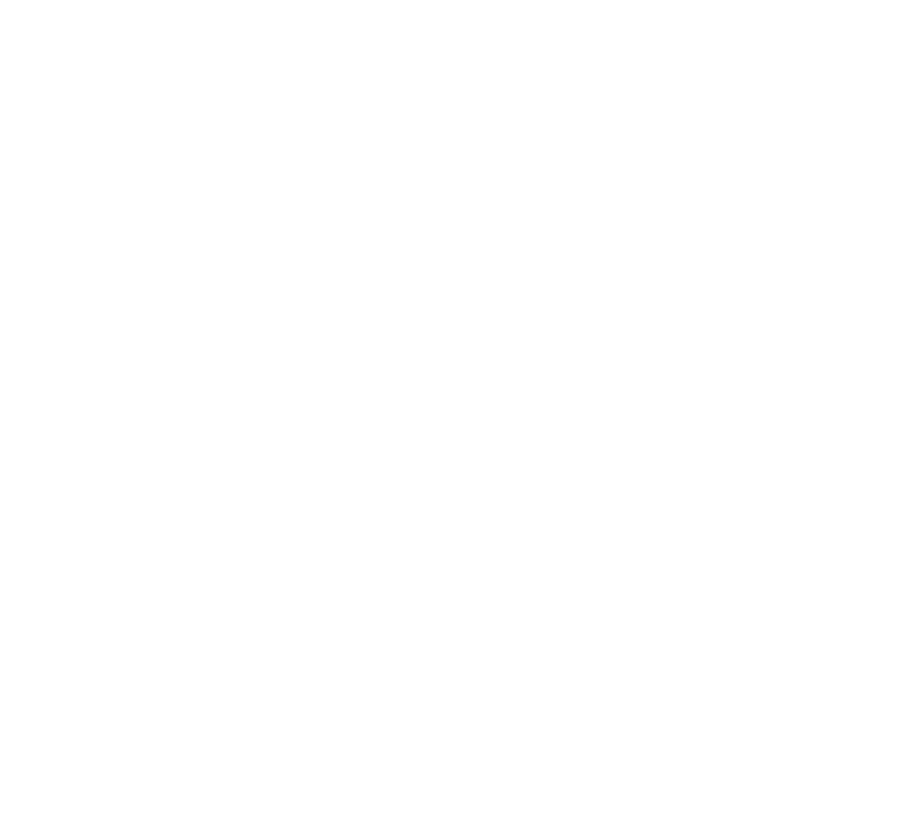
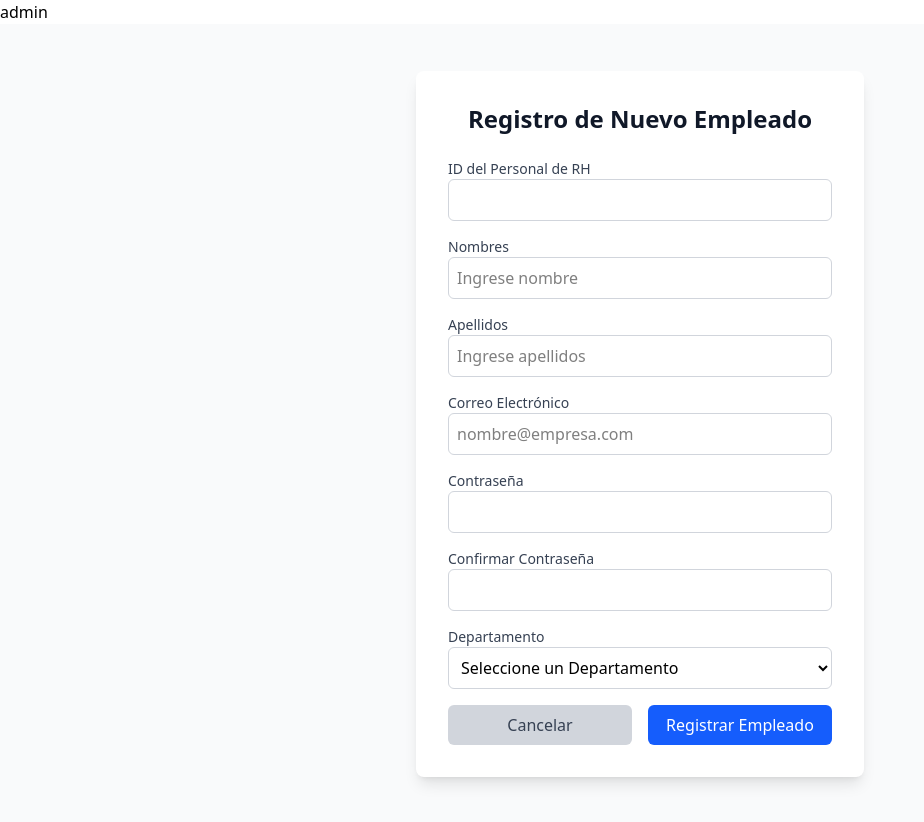
Before and after one commit to Codex-Utma/Talent-Quest-2.0, a React (Vite) app in the folder Frontend/: page /admin/Adduser in a window 1280 px wide. Before the commit this address had no page. Shown: the whole page, without its empty margins (0-924 px from the left). Before the commit the page ends 800 px from the top, so only its background shows below. Built offline with nearby package versions, Linux system fonts and the light colour scheme.

Commit message:
Agregar Usuario

```diff
--- a/Frontend/src/Pages/Admin/Adduser.tsx
+++ b/Frontend/src/Pages/Admin/Adduser.tsx
@@ -0,0 +1,155 @@
+import { useState } from "react";
+
+const Adduser = () => {
+    const [formData, setFormData] = useState({
+        nombre: "",
+        email: "",
+        password: "",
+        confirmPassword: "",
+        curso: "",
+        rhId: "",
+    });
+
+    const handleChange = (e: { target: { name: any; value: any; }; }) => {
+        setFormData({ ...formData, [e.target.name]: e.target.value });
+    };
+
+    const handleSubmit = (e: { preventDefault: () => void; }) => {
+        e.preventDefault();
+        console.log("Datos enviados:", formData);
+    };
+
+    return (
+        <div className="min-h-screen flex items-center justify-center bg-gray-50">
+            <div className="bg-white shadow-lg rounded-lg p-8 w-full max-w-md">
+                <h2 className="text-2xl font-bold text-center text-gray-900 mb-6">
+                    Registro de Nuevo Empleado
+                </h2>
+
+                <form onSubmit={handleSubmit} className="space-y-4">
+
+                    {/* ID de RH */}
+                    <div>
+                        <label className="block text-sm font-medium text-gray-700  text-left">ID del Personal de RH</label>
+                        <input
+                            type="text"
+                            name="rhId"
+                            value={formData.rhId}
+                            onChange={handleChange}
+                            className="w-full border border-gray-300 p-2 rounded-md focus:ring-blue-500 focus:border-blue-500"
+                            required
+                        />
+                    </div>
+                    {/* Nombre Completo */}
+                    <div className="flex flex-col">
+                        <label className="block text-sm font-medium text-gray-700 text-left">Nombres</label>
+                        <input
+                            type="text"
+                            name="nombre"
+                            value={formData.nombre}
+                            onChange={handleChange}
+                            className="w-full border border-gray-300 p-2 rounded-md focus:ring-blue-500 focus:border-blue-500"
+                            placeholder="Ingrese nombre"
+                            required
+                        />
+                    </div>
+
+                     {/* Apellidos */}
+                     <div className="flex flex-col">
+                        <label className="block text-sm font-medium text-gray-700 text-left">Apellidos</label>
+                        <input
+                            type="text"
+                            name="nombre"
+                            value={formData.nombre}
+                            onChange={handleChange}
+                            className="w-full border border-gray-300 p-2 rounded-md focus:ring-blue-500 focus:border-blue-500"
+                            placeholder="Ingrese apellidos"
+                            required
+                        />
+                    </div>
+
+
+
+
+                    {/* Correo Electrónico */}
+                    <div>
+                        <label className="block text-sm font-medium text-gray-700 text-left">Correo Electrónico</label>
+                        <input
+                            type="email"
+                            name="email"
+                            value={formData.email}
+                            onChange={handleChange}
+                            className="w-full border border-gray-300 p-2 rounded-md focus:ring-blue-500 focus:border-blue-500"
+                            placeholder="nombre@empresa.com"
+                            required
+                        />
+                    </div>
+
+                    {/* Contraseña */}
+                    <div>
+                        <label className="block text-sm font-medium text-gray-700 text-left">Contraseña</label>
+                        <input
+                            type="password"
+                            name="password"
+                            value={formData.password}
+                            onChange={handleChange}
+                            className="w-full border border-gray-300 p-2 rounded-md focus:ring-blue-500 focus:border-blue-500"
+                            required
+                        />
+                    </div>
+
+                    {/* Confirmar Contraseña */}
+                    <div>
+                        <label className="block text-sm font-medium text-gray-700  text-left">Confirmar Contraseña</label>
+                        <input
+                            type="password"
+                            name="confirmPassword"
+                            value={formData.confirmPassword}
+                            onChange={handleChange}
+                            className="w-full border border-gray-300 p-2 rounded-md focus:ring-blue-500 focus:border-blue-500"
+                            required
+                        />
+                    </div>
+
+                    {/* Curso Asignado */}
+                    <div>
+                        <label className="block text-sm font-medium text-gray-700  text-left">Departamento</label>
+                        <select
+                            name="curso"
+                            value={formData.curso}
+                            onChange={handleChange}
+                            className="w-full border border-gray-300 p-2 rounded-md focus:ring-blue-500 focus:border-blue-500"
+                            required
+                        >
+                            <option value="">Seleccione un Departamento</option>
+                            <option value="curso1">Recursos Humanos</option>
+                            <option value="curso2">Automatización</option>
+                            <option value="curso3">Desarrollo</option>
+                            <option value="curso4">IA</option>
+                        </select>
+                    </div>
+
+
+
+                    {/* Botones */}
+                    <div className="flex justify-between space-x-4">
+                        <button
+                            type="button"
+                            className="w-full py-2 bg-gray-300 text-gray-700 rounded-md hover:bg-gray-400"
+                        >
+                            Cancelar
+                        </button>
+                        <button
+                            type="submit"
+                            className="w-full py-2 bg-blue-600 text-white rounded-md hover:bg-blue-700"
+                        >
+                            Registrar Empleado
+                        </button>
+                    </div>
+                </form>
+            </div>
+        </div>
+    );
+};
+
+export default Adduser;
--- a/Frontend/src/main.tsx
+++ b/Frontend/src/main.tsx
@@ -5,6 +5,7 @@
 import AdminLayout from './layout/AdminLayout.tsx'
 import EmployeeLayout from './layout/EmployeeLayout.tsx'
 import Login from './Pages/Login.tsx'
+import Adduser from './Pages/Admin/Adduser.tsx'
 
 createRoot(document.getElementById('root')!).render(
     <BrowserRouter>
@@ -15,6 +16,7 @@
 
 
         <Route path="/admin" element={<AdminLayout />} >
+        <Route path="Adduser" element={<Adduser />} />
 
 
         </Route>
```
